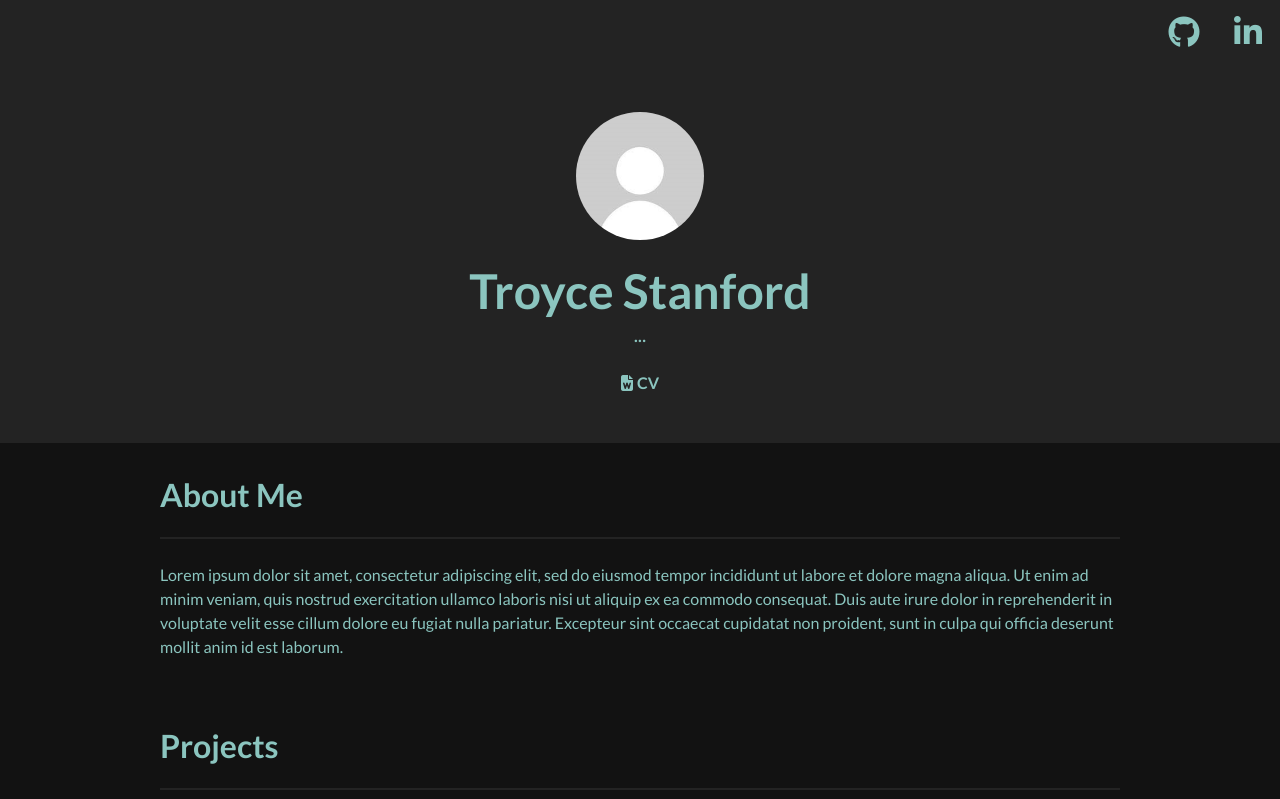
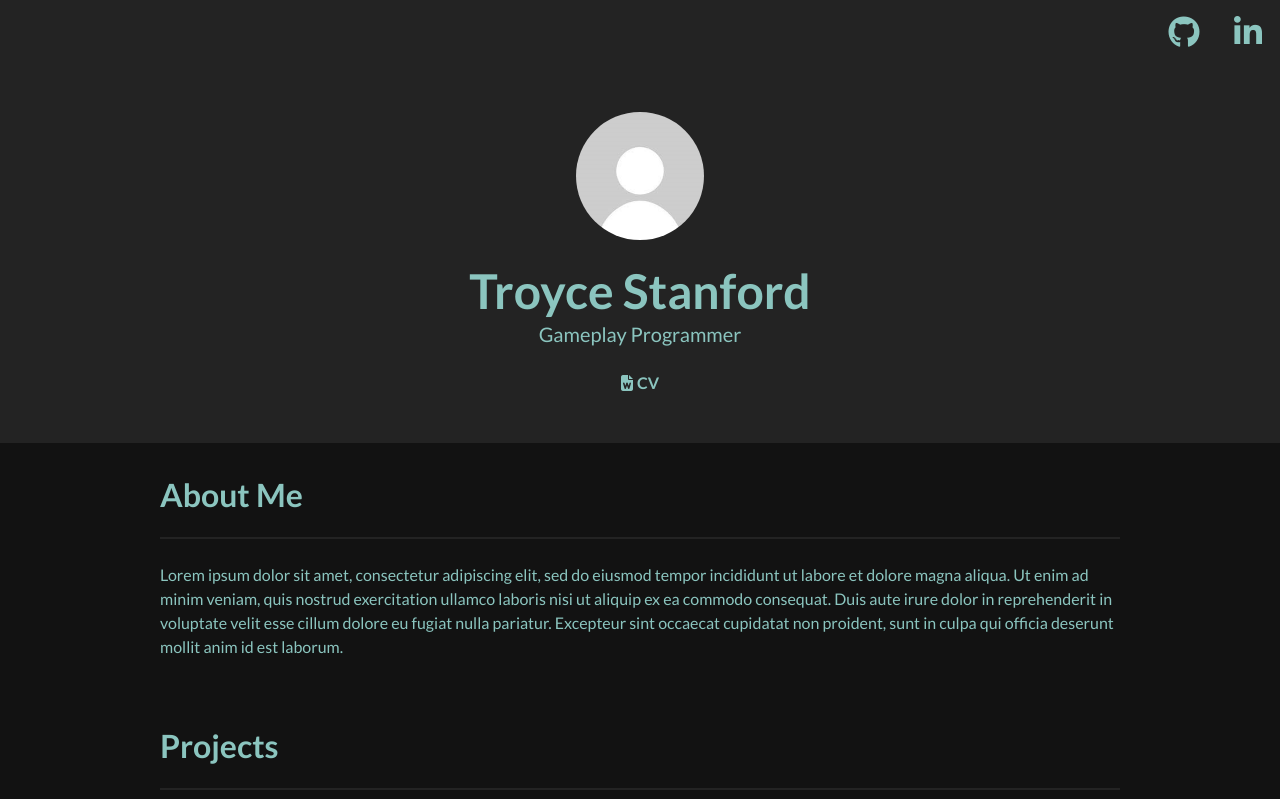
Before and after one commit to TroyceStanford/Portfolio, a plain HTML site: page index.html in a window 1280 px wide. Shown: the top 799 px of the page. Drawn offline with Linux system fonts and the light colour scheme.

Commit message:
Update subtitle to reflect new job title

```diff
--- a/index.html
+++ b/index.html
@@ -55,7 +55,7 @@
               Troyce Stanford
             </h1>
             <h2 class="subtitle">
-              ...
+              Gameplay Programmer
             </h2>
             <p>
               <a href="docs/resume.txt" class="icon has-text-light">
```
